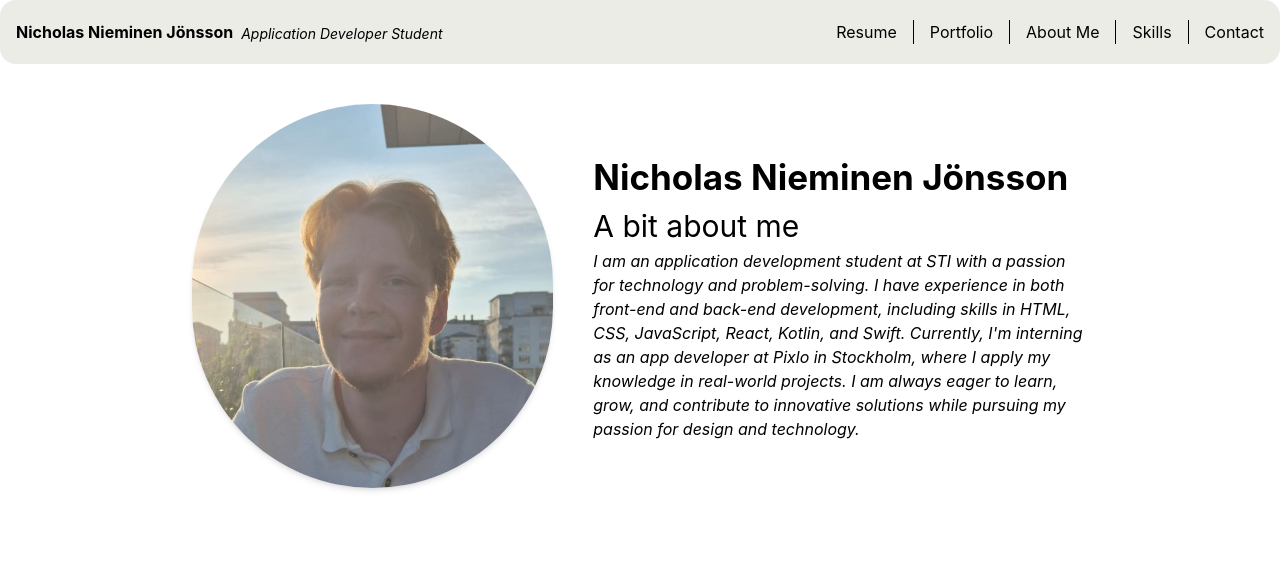
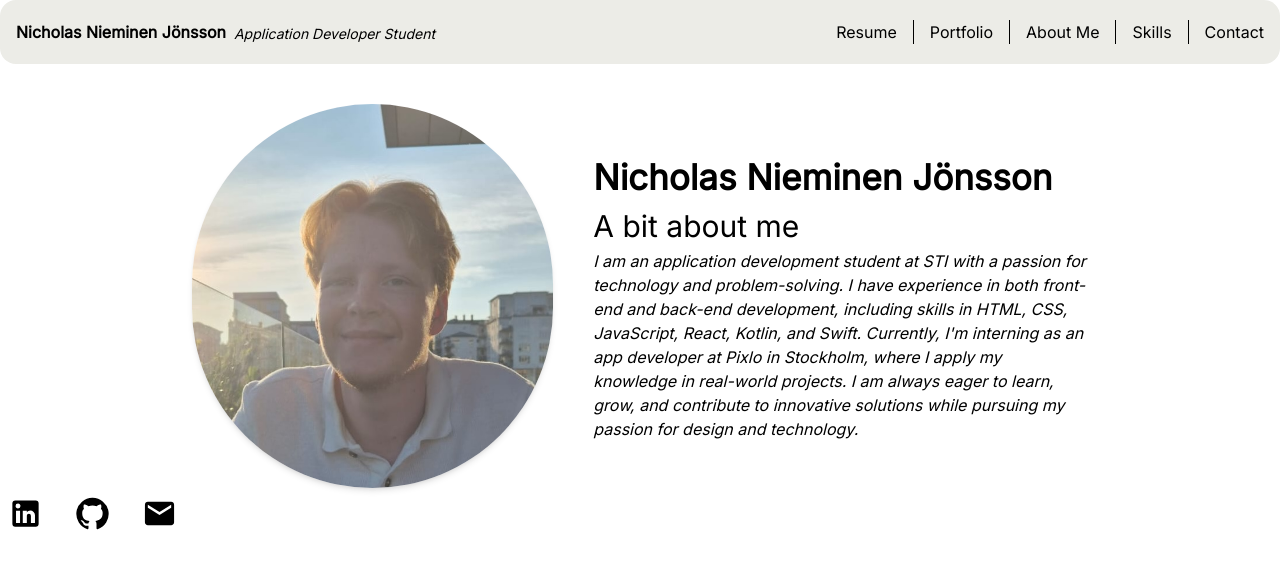
Before and after one commit to Clemond/Devfolio, a React (Create React App) app: page / in a window 1280 px wide. Shown: the top 568 px of the page. Built offline with nearby package versions, Linux system fonts and the light colour scheme.

Commit message:
feature: Created a SocialMediaLinks component and imported MUI library and changed the default text font to 'Inter'

```diff
--- a/package.json
+++ b/package.json
@@ -3,6 +3,11 @@
   "version": "0.1.0",
   "private": true,
   "dependencies": {
+    "@emotion/react": "^11.14.0",
+    "@emotion/styled": "^11.14.0",
+    "@fontsource/inter": "^5.2.5",
+    "@mui/icons-material": "^6.4.6",
+    "@mui/material": "^6.4.6",
     "@testing-library/dom": "^10.4.0",
     "@testing-library/jest-dom": "^6.6.3",
     "@testing-library/react": "^16.2.0",
--- a/src/App.tsx
+++ b/src/App.tsx
@@ -2,12 +2,14 @@ import React from "react";
 import CustomHeader from "./components/CustomHeader";
 import ProfilePic from "./assets/profile-pic.jpg";
 import ProfileIntroCard from "./components/ProfileIntroCard";
+import SocialMediaLinks from "./components/SocialMediaLinks";
 
 function App() {
   return (
     <div>
       <CustomHeader />
       <ProfileIntroCard />
+      <SocialMediaLinks />
     </div>
   );
 }
--- /dev/null
+++ b/src/components/SocialMediaLinks.tsx
@@ -0,0 +1,31 @@
+import LinkedInIcon from "@mui/icons-material/LinkedIn";
+import GitHubIcon from "@mui/icons-material/GitHub";
+import EmailIcon from "@mui/icons-material/Email";
+import { Box, IconButton } from "@mui/material";
+
+export default function SocialMediaLinks() {
+  return (
+    <Box display="flex" gap={2}>
+      <IconButton
+        component="a"
+        href="https://www.linkedin.com/in/nicholas-nieminen-jönsson/"
+        target="_blank"
+      >
+        <LinkedInIcon fontSize="large" sx={{ color: "black" }} />
+      </IconButton>
+      <IconButton
+        component="a"
+        href="https://github.com/yourgithubprofile"
+        target="_blank"
+      >
+        <GitHubIcon fontSize="large" sx={{ color: "black" }} />
+      </IconButton>
+      <IconButton
+        component="a"
+        href="mailto:Nicholas.nieminenjonsson@gmail.com"
+      >
+        <EmailIcon fontSize="large" sx={{ color: "black" }} />
+      </IconButton>
+    </Box>
+  );
+}
--- a/src/index.css
+++ b/src/index.css
@@ -4,9 +4,7 @@
 
 body {
   margin: 0;
-  font-family: -apple-system, BlinkMacSystemFont, "Segoe UI", "Roboto", "Oxygen",
-    "Ubuntu", "Cantarell", "Fira Sans", "Droid Sans", "Helvetica Neue",
-    sans-serif;
+  font-family: "Inter", sans-serif;
   -webkit-font-smoothing: antialiased;
   -moz-osx-font-smoothing: grayscale;
 }
--- a/src/index.tsx
+++ b/src/index.tsx
@@ -1,5 +1,6 @@
 import React from "react";
 import ReactDOM from "react-dom/client";
+import "@fontsource/inter";
 import "./index.css";
 import App from "./App";
 
--- a/tailwind.config.js
+++ b/tailwind.config.js
@@ -2,7 +2,11 @@
 module.exports = {
   content: ["./src/**/*.{js,jsx,ts,tsx}"],
   theme: {
-    extend: {}
+    extend: {
+      fontFamily: {
+        inter: ["Inter", "sans-serif"]
+      }
+    }
   },
   plugins: []
 };
```
Also changed, not shown: 1 other file (tests, documents, lock files or other folders).
